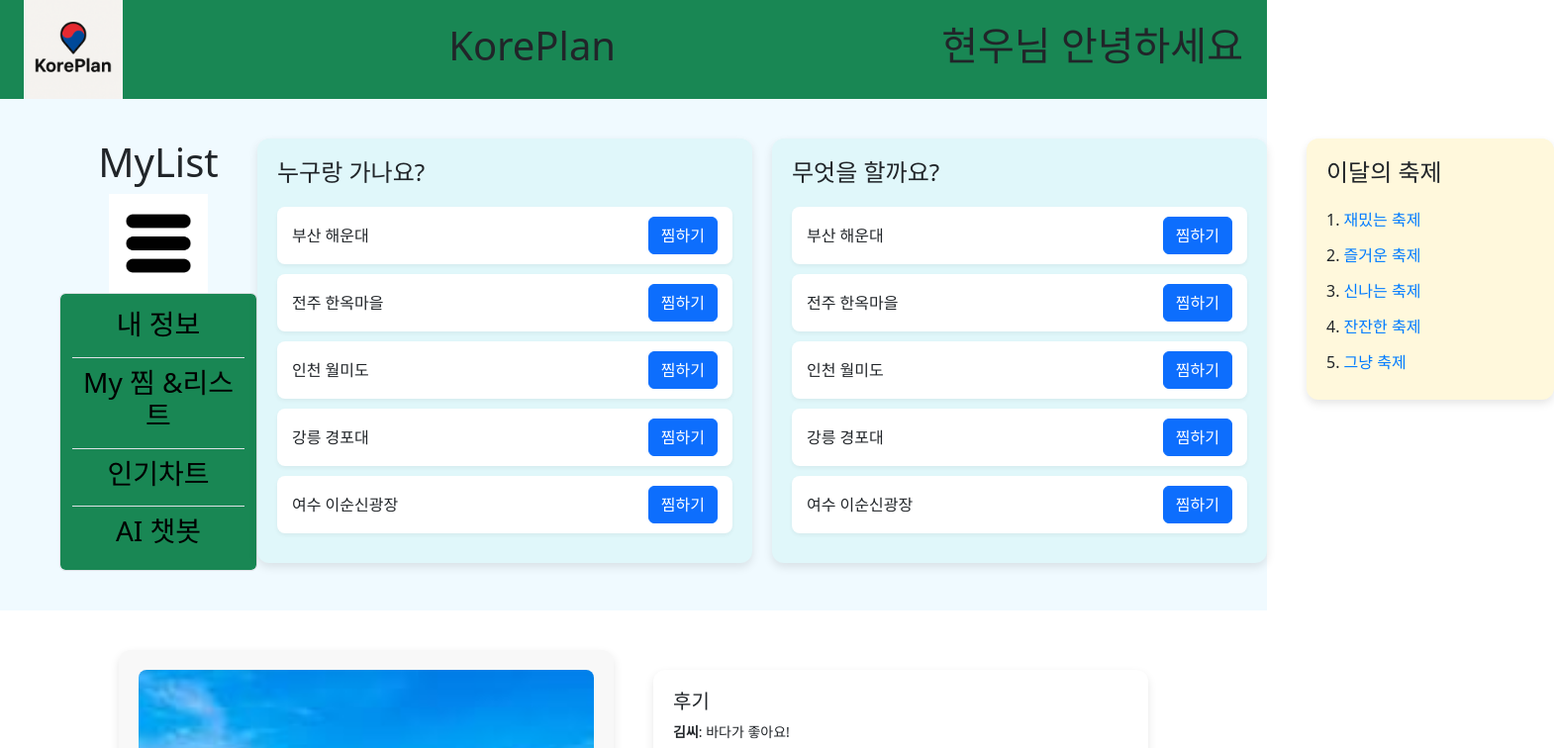
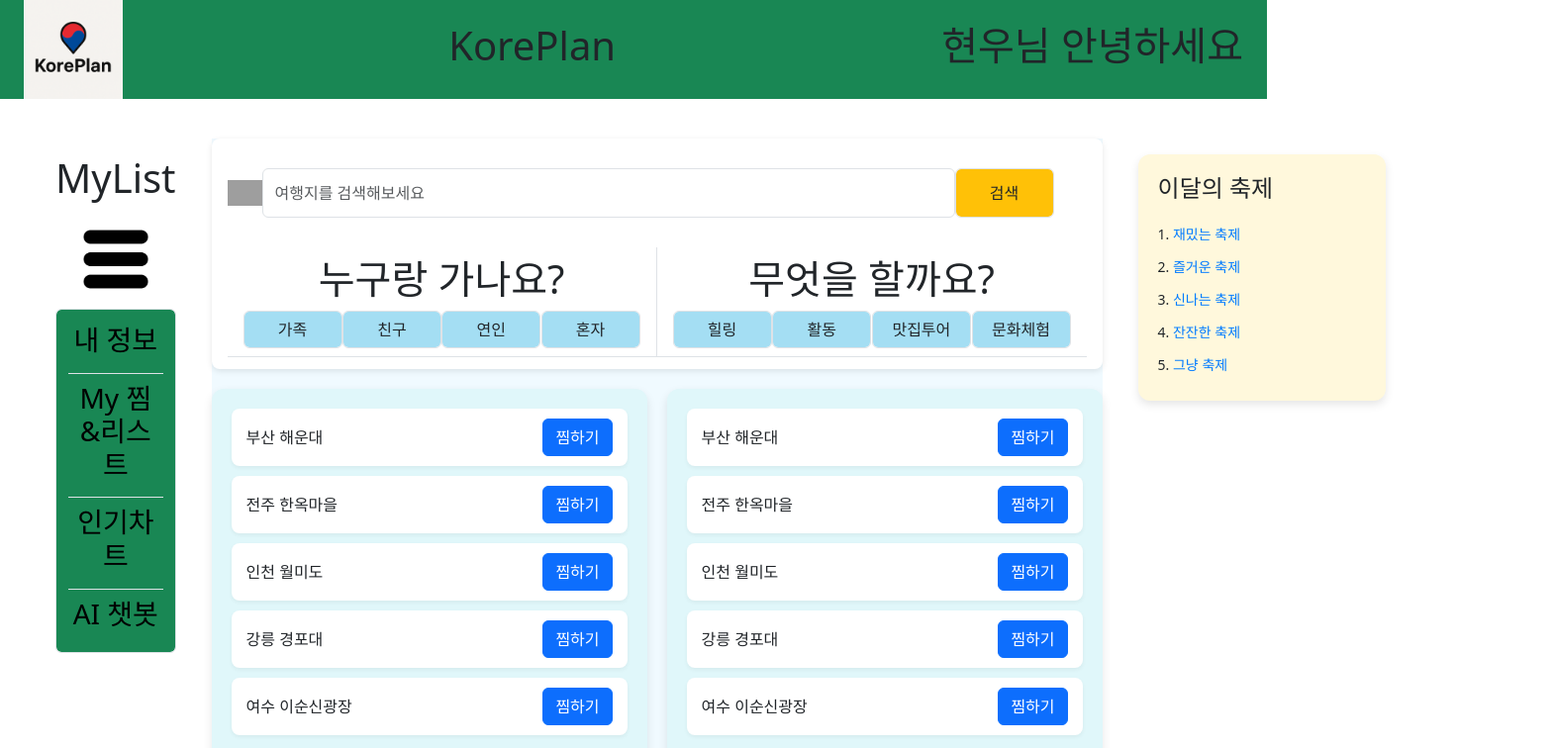
Before and after one commit to SK-Travel/KorePlan-Front, a React (Vite) app: page /search in a window 1280 px wide. Shown: the top 756 px of the page at 99% size, 1570 px wide, since content can reach past the window. Built offline with nearby package versions, Linux system fonts and the light colour scheme; grey boxes are pictures that could not be loaded.

Commit message:
2025-04-23(F)

```diff
--- a/src/App.jsx
+++ b/src/App.jsx
@@ -1,5 +1,6 @@
 import MainPage from "./pages/MainPage.jsx";
 import SearchResult from "./pages/SearchResult.jsx";
+import SearchFilterBar from "./component/Main/SearchFilterBar.jsx";
 import 'bootstrap/dist/css/bootstrap.min.css';
 import { createBrowserRouter, RouterProvider } from "react-router-dom";
 export function App() {
@@ -7,6 +8,7 @@ export function App() {
 
     { path: "/mainPage", element: <MainPage />},
     { path: "/search", element: <SearchResult/>}, //검색 결과 화면
+    { path: "/ss",element: <SearchFilterBar/>},
   ]);
   return <RouterProvider router={router} />;
 }
--- a/src/component/Main/SearchBar.jsx
+++ b/src/component/Main/SearchBar.jsx
@@ -6,7 +6,7 @@ const SearchBar = () => {
     return (
         <>
             {/* 검색 박스 */}
-        <div className="search-box d-flex">
+        <div className="search-box d-flex" >
             <div className="d-flex align-items-center ml-3">
                 {/* <!-- 돋보기 이미지 --> */}
                 <img alt="검색" width="35" src="https://cdn.pixabay.com/photo/2022/03/06/06/39/search-7050945_960_720.png" />
--- /dev/null
+++ b/src/component/Main/SearchFilterBar.jsx
@@ -0,0 +1,33 @@
+import React from 'react';
+import SearchBar from './SearchBar';
+import RecommendChooseBar from './RecommendChooseBar';
+
+const SearchFilterBar = () => {
+  return (
+    <div
+      style={{
+        display: 'flex',
+        flexDirection: 'column',
+        alignItems: 'center',         // ✅ 가운데 정렬
+        justifyContent: 'center',
+        width: '100%',
+        maxWidth: '900px',            // ✅ 최대 너비 제한
+        margin: '0 auto',             // ✅ 수평 중앙 정렬
+        padding: '12px 16px',
+        backgroundColor: 'white',
+        borderRadius: '8px',
+        boxShadow: '0 2px 6px rgba(0,0,0,0.1)',
+        gap: '12px',                  // ✅ 두 컴포넌트 사이 간격
+      }}
+    >
+      <div style={{ width: '100%' }}>
+        <SearchBar />
+      </div>
+      <div style={{ width: '100%' }}>
+        <RecommendChooseBar />
+      </div>
+    </div>
+  );
+};
+
+export default SearchFilterBar;
--- a/src/component/Search/PopWhatList.jsx
+++ b/src/component/Search/PopWhatList.jsx
@@ -8,7 +8,6 @@ const PopWhatList = () => {
   return (
     <div
       style={{
-
         width: '500px',
         backgroundColor: '#E0F7FA',
         padding: '20px',
@@ -17,7 +16,6 @@ const PopWhatList = () => {
         overflowY: 'auto',
       }}
     >
-      <h4 style={{ marginBottom: '20px' }}>무엇을 할까요?</h4>
       {posts.map((item, index) => (
         <div
           key={index}
--- a/src/component/Search/PopWhoList.jsx
+++ b/src/component/Search/PopWhoList.jsx
@@ -17,7 +17,7 @@ const PopWhoList = () => {
         overflowY: 'auto',
       }}
     >
-      <h4 style={{ marginBottom: '20px' }}>누구랑 가나요?</h4>
+
       {posts.map((item, index) => (
         <div
           key={index}
--- a/src/fragments/Header.jsx
+++ b/src/component/fragments/Header.jsx
@@ -1,6 +1,6 @@
 import React from 'react';
 import 'bootstrap/dist/css/bootstrap.min.css'; // 부트스트랩 CSS 가져오기
-import KorePlanLogo from '../assets/KorePlan.png';
+import KorePlanLogo from '../../assets/KorePlan.png';
 
 const Header = () => {
     return (
--- a/src/fragments/MyList.jsx
+++ b/src/component/fragments/MyList.jsx
@@ -1,5 +1,5 @@
 import React, { Component } from 'react';
-import MyListLogo from '../assets/MyList.png';
+import MyListLogo from '../../assets/MyList.png';
 
 class MyList extends Component {
     render() {
--- a/src/pages/MainPage.jsx
+++ b/src/pages/MainPage.jsx
@@ -1,9 +1,9 @@
 import React from 'react';
 import 'bootstrap/dist/css/bootstrap.min.css';
 import '../styles/KorePlan.css'
-import Footer from '../fragments/Footer';
-import Header from '../fragments/Header';
-import MyList from '../fragments/MyList'
+import Footer from '../component/fragments/Footer.jsx';
+import Header from '../component/fragments/Header.jsx';
+import MyList from '../component/fragments/MyList.jsx'
 import SearchBar from '../component/Main/SearchBar';
 import RecommendChooseBar from '../component/Main/RecommendChooseBar.jsx';
 import RecommendBar from '../component/Main/RecommendBar.jsx';
--- a/src/pages/SearchResult.jsx
+++ b/src/pages/SearchResult.jsx
@@ -4,55 +4,190 @@ import PopWhatList from '../component/Search/PopWhatList';
 import Festival from '../component/Search/Festival';
 import Result from '../component/Search/Result';
 import ReviewList from '../component/Search/ReviewList';
-import Header from '../fragments/Header';
-import Footer from '../fragments/Footer';
-import MyList from '../fragments/MyList';
+import Header from '../component/fragments/Header';
+import Footer from '../component/fragments/Footer';
+import MyList from '../component/fragments/MyList';
+import SearchFilterBar from '../component/Main/SearchFilterBar';
 
+
+// 구조
+// |     header             |    <= 헤더
+// --------------------------
+// |menu |   검색바   |축제  |
+// |box  |    테마    |      |  <= 바디
+// |     |    결과    |      |
+// |     |  정보/후기 |      |
+// --------------------------
+// |        footer          |   <= 푸터
+// 총 3개의 큰 덩어리는 수직으로 나열해야함  하나의 div로 묶기 |              body의 [div]                        |
+// 바디의 3가지의 작은 덩어리들은 수평으로 나열해야함. =>         (div) menu  /  (div) main  / (div) fest
 
 const SearchResult = () => {
   return (
+    // //큰 덩어리 3개 수직 나열하기
+    // <div style={{ display: 'flex', flexDirection: 'column', minHeight: '100vh' }}>
+    //   {/* 상단 헤더 */}
+    //   <Header />
+
+
+
+    //   {/* 메인 콘텐츠 */}
+    //   {/* 총 3개의 컨텐츠
+    //   1. 메뉴박스
+    //   2. 6개의 컴포넌트(검색,테마,누구,무엇,정보,후기)
+    //   3. 축제 */}
+    //   <main
+    //     style={{
+    //       display: 'flex',
+    //       flexDirection: 'row',
+    //       gap: '40px',
+    //       padding: '40px',
+    //       backgroundColor: '#f0faff',
+    //       margin: '0 auto'
+    //     }}
+    //   >
+    //   {/* 1. 메뉴박스 */}
+    //     <div
+    //       style={{
+    //         position: 'fixed',
+    //         top: '150px',               // 헤더 높이에 맞게 조절
+    //         left: '20px',
+    //         zIndex: 2000,
+    //         width: '180px',            //  폭 좁게
+    //         padding: '16px',           // 안쪽 여백
+    //         borderRadius: '8px',
+    //         boxShadow: '0 2px 6px rgba(0,0,0,0.15)',
+    //         color: 'white',
+    //         fontSize: '14px',
+    //       }}
+    //     >
+    //       <MyList />
+    //     </div>
+    //     {/* <div className="d-flex" style={{margin: '0 auto'}}><SearchBar style={{backgroundColor:'#f0faff',flex: 5}}/></div> */}
+    //     {/* <div style={{margin: '0 auto'}}><RecommendChooseBar/></div> */}
+
+    //     <div style={{flexDirection: 'column'}}>
+
+    //       <SearchFilterBar style={{display : 'flex'}}/>
+    //       <div style={{ display: 'flex', justifyContent: 'space-between', alignItems: 'flex-start' }}>
+    //         <div style={{ display: 'flex', gap: '20px', flex: 1 }}>
+    //           <PopWhoList />
+    //           <PopWhatList />
+    //         </div>
+    //       </div>
+
+    //     {/* 하단 콘텐츠: Result, ReviewList */}
+    //     <div
+    //     style={{
+    //       display: 'flex',
+    //       justifyContent: 'center',
+    //       gap: '40px',
+    //       backgroundColor: '#ffffff',
+    //       padding: '30px',
+    //       borderRadius: '12px',
+    //       boxShadow: '0 4px 10px rgba(0,0,0,0.05)',
+    //       maxWidth: '1000px',
+    //       width: '100%',
+    //       margin: '0 auto',
+    //     }}
+    //     >
+    //       <Result />
+    //       <ReviewList />
+    //     </div>
+    //     </div>
+    //     <div
+    //     style={{
+    //       position: 'fixed',     // 또는 'fixed'로 고정
+    //       top: '150px',              // 헤더 아래로 띄움
+    //       right: '40px',            // 오른쪽 여백
+    //       zIndex: 1000,
+    //       width: '220px',
+    //       padding: '16px',
+    //       borderRadius: '8px',
+    //       boxShadow: '0 2px 6px rgba(0,0,0,0.1)',
+    //       fontSize: '14px'
+    //     }}
+    //   >
+    //     <Festival />
+    //   </div>
+    //   </main>
+
+
+
+    //   {/* 푸터 */}
+    //   <Footer />
+    // </div>
     <div style={{ display: 'flex', flexDirection: 'column', minHeight: '100vh' }}>
-      {/* 상단 헤더 */}
   <Header />
 
-      {/* 메인 콘텐츠 */}
-      <main style={{
+  {/* 바디 전체: 수평 3분할 (메뉴박스 / 메인 / 축제) */}
+  <div
+    style={{
       display: 'flex',
-        justifyContent: 'space-between',
-        alignItems: 'flex-start',
+      flexDirection: 'row',
       flexGrow: 1,
+      width: '100%',
+      backgroundColor: '#ffffff',
       padding: '40px',
-        backgroundColor: '#f0faff'
-      }}>
-        <div style={{marginLeft:'20px',minWidth:'200px'}}><MyList/></div>
+      gap: '20px',
+    }}
+  >
+    {/* 왼쪽: 메뉴박스 (main 바깥) */}
+    <div style={{ flex: 1 }}>
+      <div
+        style={{
+          padding: '16px',
+          fontSize: '14px',
+        }}
+      >
+        <MyList />
+      </div>
+    </div>
 
-        {/* 왼쪽: 누구랑 / 무엇을 */}
-        <div style={{ display: 'flex', gap: '20px', flex: 1 }}>
+    {/* 가운데: <main> - 진짜 메인 콘텐츠만 */}
+    <main style={{ flex: 5, display: 'flex', flexDirection: 'column', gap: '20px', backgroundColor: '#f0faff' }}>
+      {/* 메인 콘텐츠 wrapper */}
+<div
+  style={{
+    width: '100%',
+    maxWidth: '900px',
+    margin: '0 auto',         // ✅ 중앙 정렬 핵심
+    display: 'flex',
+    flexDirection: 'column',
+    gap: '20px',
+  }}
+>
+  <SearchFilterBar />
+
+  <div style={{ display: 'flex', gap: '20px' }}>
     <PopWhoList />
     <PopWhatList />
   </div>
 
-        {/* 오른쪽: 축제 */}
-        <div style={{ marginLeft: '40px', minWidth: '200px' }}>
-          <Festival />
-        </div>
-      </main>
-
-      {/* 하단: 장소 정보 + 후기 */}
-      <div style={{
-        display: 'flex',
-        justifyContent: 'center',
-        gap: '40px',
-        padding: '40px',
-        backgroundColor: '#ffffff'
-      }}>
+  <div style={{ display: 'flex', gap: '20px' }}>
     <Result />
     <ReviewList />
   </div>
+</div>
 
-      {/* 푸터 */}
+    </main>
+
+    {/* 오른쪽: 축제 정보 (main 바깥) */}
+    <div style={{ flex: 1 }}>
+      <div
+        style={{
+          padding: '16px',
+          fontSize: '14px',
+        }}
+      >
+        <Festival />
+      </div>
+    </div>
+  </div>
+
   <Footer />
 </div>
+
   );
 };
 
--- a/src/styles/KorePlan.css
+++ b/src/styles/KorePlan.css
@@ -4,4 +4,4 @@
 
 
 
-.search-box {width:1300px; height:86px; background-color: #ffffff;}
+.search-box {width:800px; height:86px; background-color: #ffffff;}
--- a/src/styles/SearchResult.css
+++ b/src/styles/SearchResult.css
@@ -1,4 +1 @@
-#ddd
-{
-
-}
+/* SearchResult.jsx에 대한 CSS */
```
Also changed, not shown: src/component/fragments/Footer.jsx (renamed from src/fragments/Footer.jsx). Lines whose indentation alone changed are shown as unchanged.
